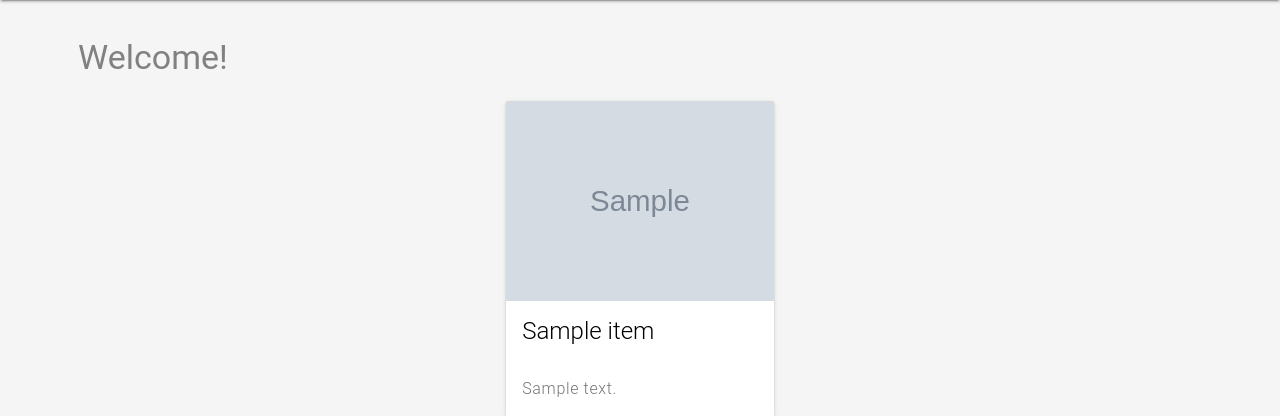
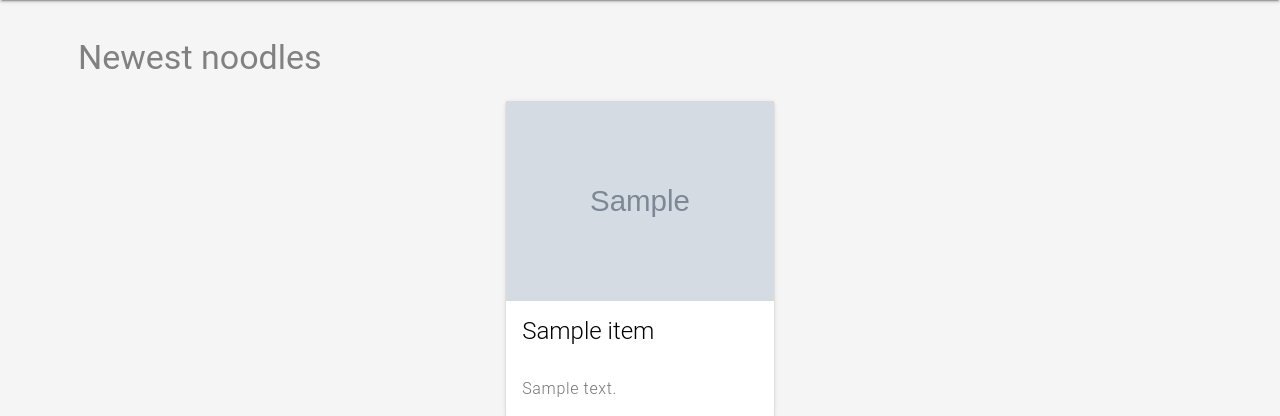
Before and after one commit to abequinonez/udacity-item-catalog, a Flask app: page / in a window 1280 px wide. Shown: the part 64-480 px from the top of the page. Run offline with Flask 2, Linux system fonts and the light colour scheme; data comes from the database, SQL or seed files in the repository; tables that the repository leaves empty hold one stand-in row (values such as "Sample post"); grey boxes marked "Sample" are stand-in pictures; some libraries are stand-ins or nearby versions.

Commit message:
Add page_heading variable to set template heading

```diff
--- a/app.py
+++ b/app.py
@@ -356,7 +356,10 @@ def index():
     for item in recent_items:
         if len(item.description) > 80:
             item.description = item.description[:80] + '...'
-    return render_template('listings.html', categories=categories, items=recent_items)
+
+    # Create a string variable to store the page heading
+    page_heading = 'Newest noodles'
+    return render_template('listings.html', categories=categories, items=recent_items, page_heading=page_heading)
 
 # Show the items that have been added by the user (if the user is logged in)
 @app.route('/my-noodles')
@@ -376,7 +379,10 @@ def show_user_items():
     for item in user_items:
         if len(item.description) > 80:
             item.description = item.description[:80] + '...'
-    return render_template('listings.html', categories=categories, items=user_items)
+
+    # Create a string variable to store the page heading
+    page_heading = 'My noodles'
+    return render_template('listings.html', categories=categories, items=user_items, page_heading=page_heading)
 
 # Show the desired category (if it exists)
 @app.route('/catalog/<category_arg>')
@@ -403,7 +409,10 @@ def show_category(category_arg):
     for item in items:
         if len(item.description) > 80:
             item.description = item.description[:80] + '...'
-    return render_template('listings.html', categories=categories, items=items)
+
+    # Create a string variable to store the page heading
+    page_heading = '{} noodles'.format(category_arg.title())
+    return render_template('listings.html', categories=categories, items=items, page_heading=page_heading)
 
 # Show the desired item (if it exists under the supplied category)
 @app.route('/catalog/<category_arg>/<item_arg>')
--- a/templates/listings.html
+++ b/templates/listings.html
@@ -1,7 +1,7 @@
 {% extends "layout.html" %}
 {% block content %}
     <div class="listings">
-        <div class="page-heading mdl-typography--display-1-color-contrast">Welcome!</div>
+        <div class="page-heading mdl-typography--display-1-color-contrast">{{page_heading}}</div>
         <div class="mdl-grid">
             {% for item in items %}
                 <div class="mdl-cell mdl-cell--3-col mdl-cell--4-col-tablet mdl-cell--4-col-phone mdl-card mdl-shadow--2dp">
```
